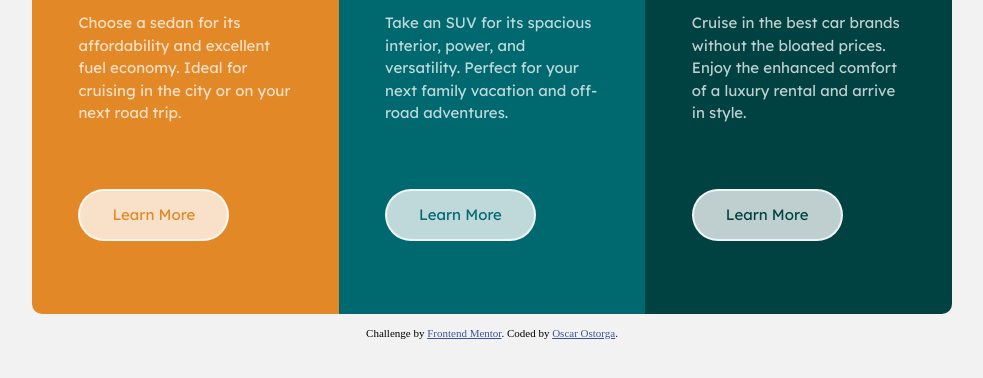
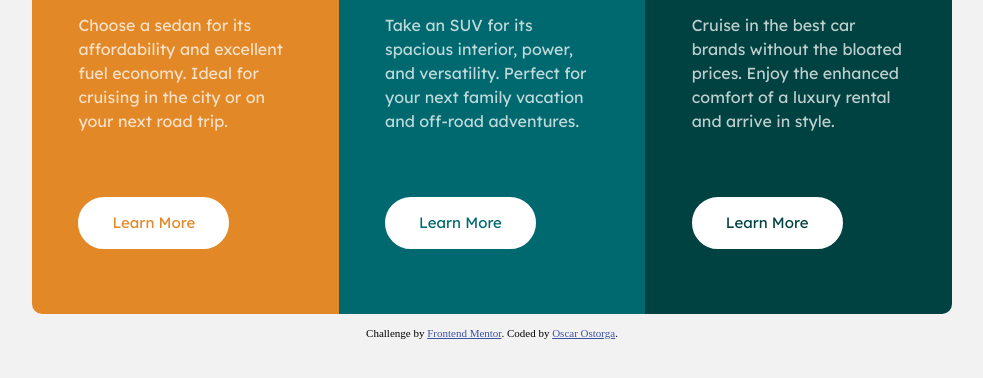
Before and after one commit to OscarVillalta/3-Column-FrontEndProject, a plain HTML site: page index.html in a window 1280 px wide. Shown: the part 328-706 px from the top of the page, without its empty margins (148-1131 px from the left). Drawn offline with Linux system fonts and the light colour scheme.

Commit message:
Changed button color

```diff
--- a/style.css
+++ b/style.css
@@ -122,7 +122,7 @@ main{
 .card-title{
 
     font-family: 'Big Shoulders Display';
-    font-size: 32px;
+    font-size: 2rem;
     text-transform: uppercase;
     color: hsl(0, 0%, 95%);
 
@@ -134,18 +134,18 @@ main{
 
 .card-text{
     font-family: 'Lexend Deca';
-    font-size: 15px;
+    font-size: 1rem;
     color: hsla(0, 0%, 100%, 0.75);
     line-height: 1.5em;
 }
 
 a.learn{
-    background-color: hsla(0, 0%, 100%, 0.75);
+    background-color: hsla(0, 0%, 100%);
 
     border-radius: 3rem;
     border-style: solid;
     border-width: 2px;
-    border-color: hsla(0, 0%, 100%, 0.75);
+    border-color: hsla(0, 0%, 100%);
 
     font-family: 'Lexend Deca';
     font-size: 15px;
```
